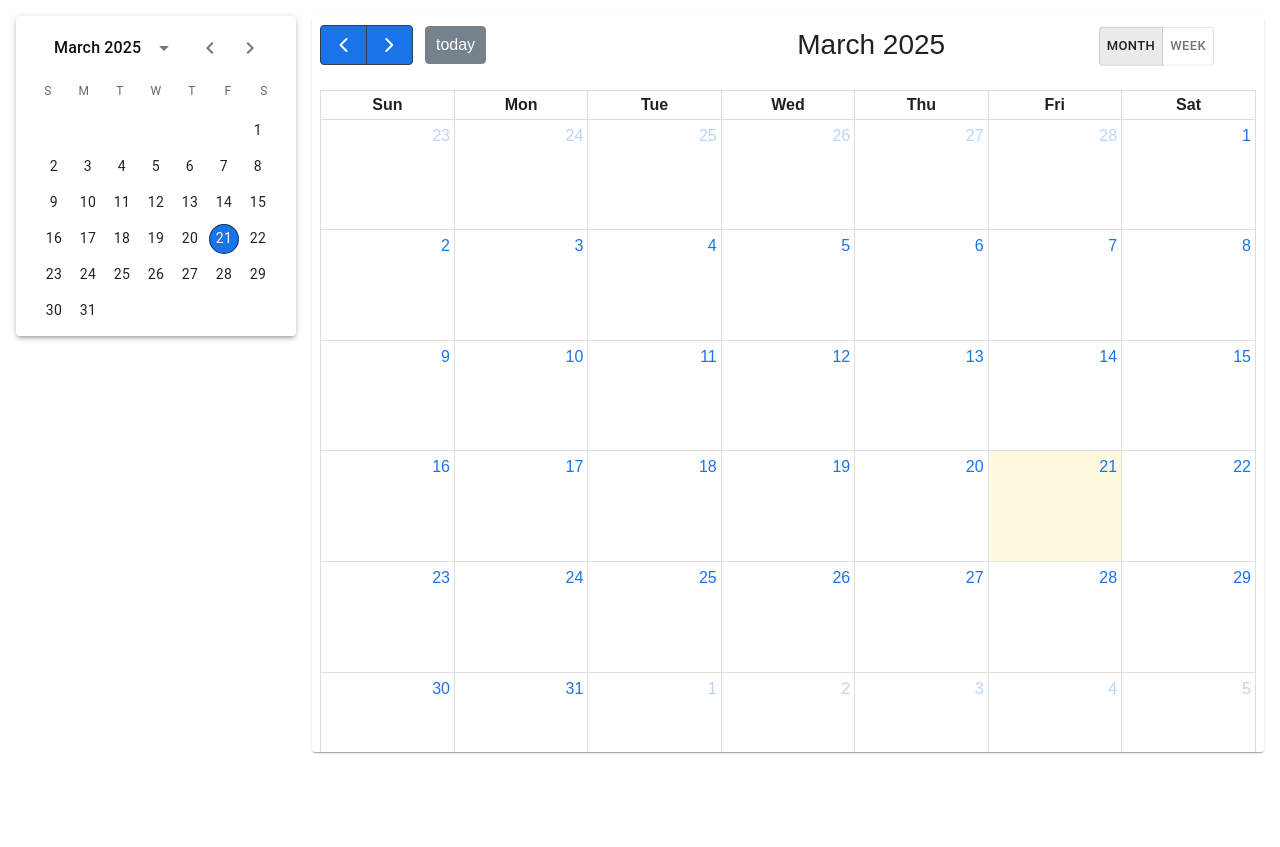
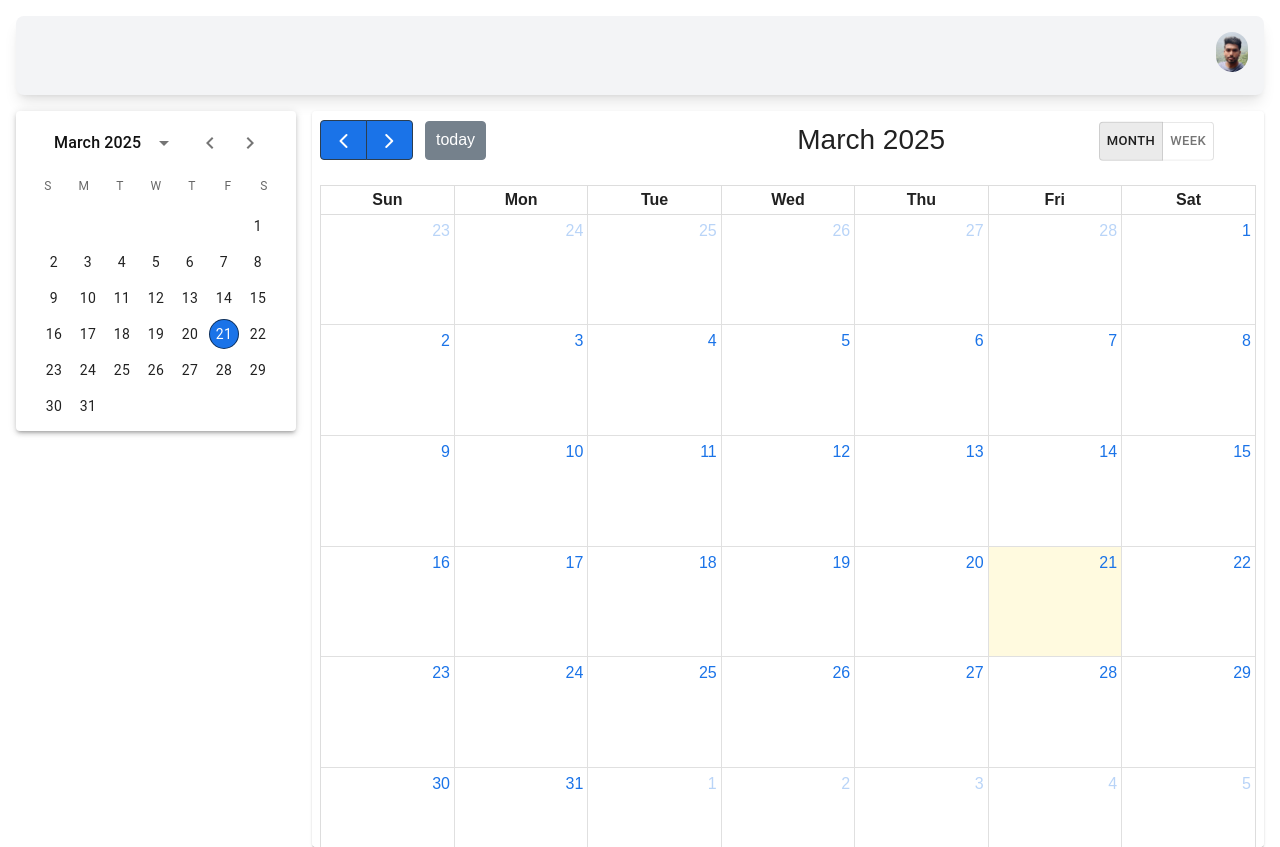
Before and after one commit to settivishal/Zine, a Next.js app in the folder frontend/: page /home in a window 1280 px wide. Before the commit the page ends 800 px from the top, so only its background shows below. Built offline with nearby package versions, Linux system fonts and the light colour scheme.

Commit message:
navbar+profiledesign

```diff
--- /dev/null
+++ b/frontend/components/navbar.jsx
@@ -0,0 +1,30 @@
+// components/Navbar.jsx
+'use client';
+import Image from 'next/image';
+import profileImage from './profile2.jpg';
+
+const Navbar = () => {
+  return (
+    <nav className="bg-gray-100 shadow-lg rounded-lg mb-4 p-4 flex justify-between items-center">
+      <div className="flex space-x-4">
+        {/* You can add navigation links here later */}
+      </div>
+      <div>
+        <button className="focus:outline-none">
+        <div className="relative h-8 w-8 rounded-full overflow-hidden flex items-center justify-center">
+            <Image
+                src={profileImage}
+                alt="Profile"
+                width={32} // Explicitly set width
+                height={32} // Explicitly set height
+                className="rounded-full object-cover"
+            />
+        </div>
+
+        </button>
+      </div>
+    </nav>
+  );
+};
+
+export default Navbar;
--- a/frontend/src/app/home/page.js
+++ b/frontend/src/app/home/page.js
@@ -2,32 +2,29 @@
 import { useState } from 'react';
 import CalendarComponent from '../../../components/CalendarComponent';
 import CalendarWidget from '../../../components/CalendarWidget';
+import Navbar from '../../../components/navbar';
 
 export default function CalendarLayout() {
-  const [calendarView, setCalendarView] = useState('dayGridMonth'); // Default view is month
+  const [calendarView, setCalendarView] = useState('dayGridMonth');
 
   const handleViewChange = (newView) => {
     setCalendarView(newView);
   };
 
   return (
-    <div
-      style={{
-        display: 'flex',
-        flexDirection: 'row',
-        gap: '1rem',
-        padding: '1rem',
-        height: '100vh',
-        backgroundColor: '#ffffff',
-      }}
-    >
+    <div className="flex flex-col p-4 min-h-screen bg-white">
+      {/* Navbar */}
+      <Navbar />
+
+      {/* Calendar Content */}
+      <div className="flex flex-row gap-4 h-[calc(100vh-80px)]">
         {/* Calendar Widget */}
-      <div style={{ flexShrink: 0 }}>
+        <div className="flex-shrink-0">
           <CalendarWidget />
         </div>
 
         {/* Full Calendar */}
-      <div style={{ flexGrow: 1 }}>
+        <div className="flex-grow">
           <CalendarComponent
             view={calendarView}
             onViewChange={handleViewChange}
@@ -35,5 +32,6 @@ export default function CalendarLayout() {
           />
         </div>
       </div>
+    </div>
   );
 }
```
Also changed, not shown: frontend/components/profile.jpg (added), frontend/components/profile2.jpg (added). Lines whose indentation alone changed are shown as unchanged.
